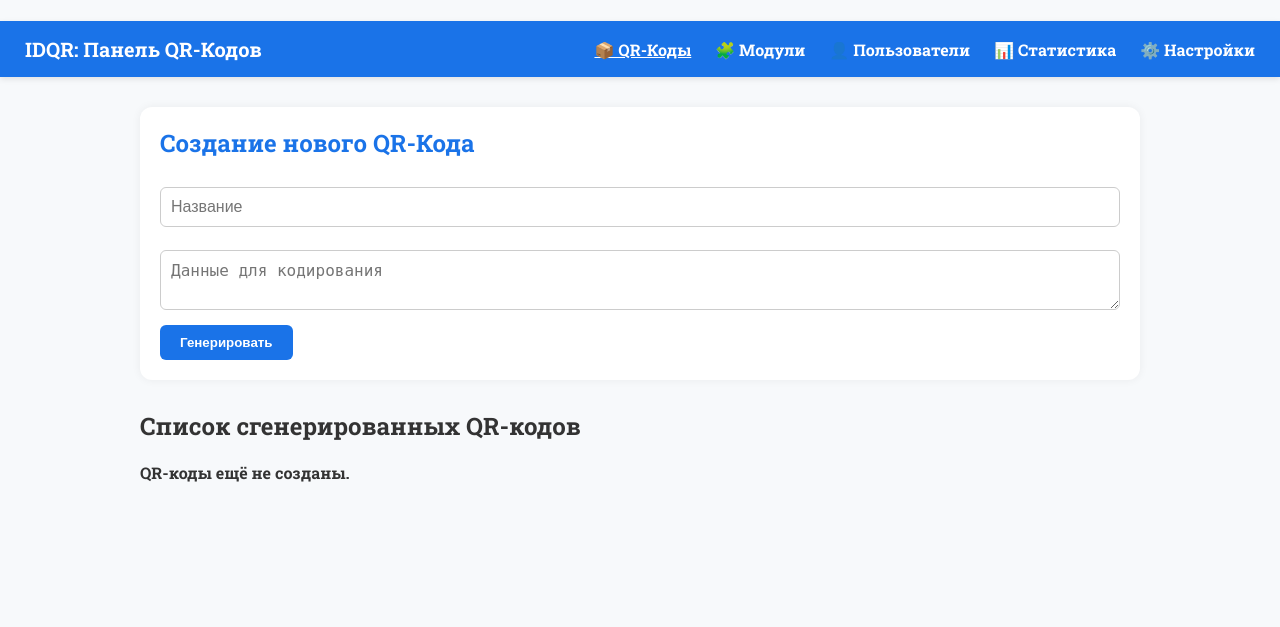
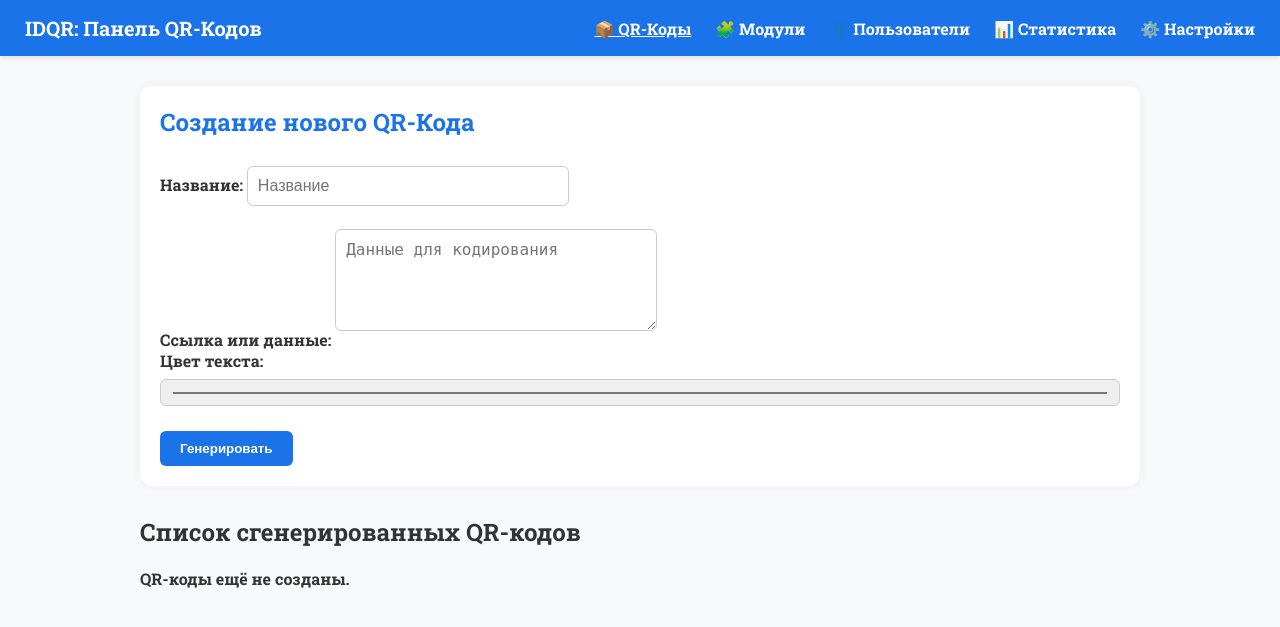
Before and after one commit to Darhan-man/idqr-platform, a FastAPI app: page /dashboard/qr in a window 1280 px wide. Shown: the top 627 px of the page. Run offline with FastAPI, Linux system fonts and the light colour scheme; data that the repository does not hold is empty.

Commit message:
Update qr.html

```diff
--- a/templates/qr.html
+++ b/templates/qr.html
@@ -1,5 +1,4 @@
-
-﻿<!DOCTYPE html>
+<!DOCTYPE html>
 <html lang="ru">
 <head>
     <meta charset="UTF-8">
@@ -19,20 +18,38 @@
     </div>
 
     <div class="container">
-        <form method="post" action="/generate_qr" class="qr-form">
+        <!-- Форма генерации QR-кода -->
+        <form method="post" action="/generate_qr" class="qr-form" style="margin-bottom: 30px;">
             <h2>Создание нового QR-Кода</h2>
-            <input type="text" name="title" placeholder="Название" required>
-            <textarea name="qrdata" placeholder="Данные для кодирования" required></textarea>
-            <button type="submit">Генерировать</button>
+
+            <div>
+                <label>Название:</label>
+                <input type="text" name="title" placeholder="Название" required style="width: 300px;">
+            </div>
+
+            <div>
+                <label>Ссылка или данные:</label>
+                <textarea name="qrdata" placeholder="Данные для кодирования" required style="width: 300px; height: 80px;"></textarea>
+            </div>
+
+            <div>
+                <label>Цвет текста:</label>
+                <input type="color" name="text_color" value="#FF0000">
+            </div>
+
+            <div style="margin-top: 10px;">
+                <button type="submit">Генерировать</button>
+            </div>
         </form>
 
         {% if qr_url %}
             <div class="qr-preview">
+                <h3>Предпросмотр QR-кода:</h3>
                 <img src="{{ qr_url }}" alt="QR">
             </div>
         {% endif %}
 
-        <div class="qr-list">
+        <div class="qr-list" style="margin-top: 30px;">
             <h2>Список сгенерированных QR-кодов</h2>
             {% if qr_list %}
                 <table>
```
